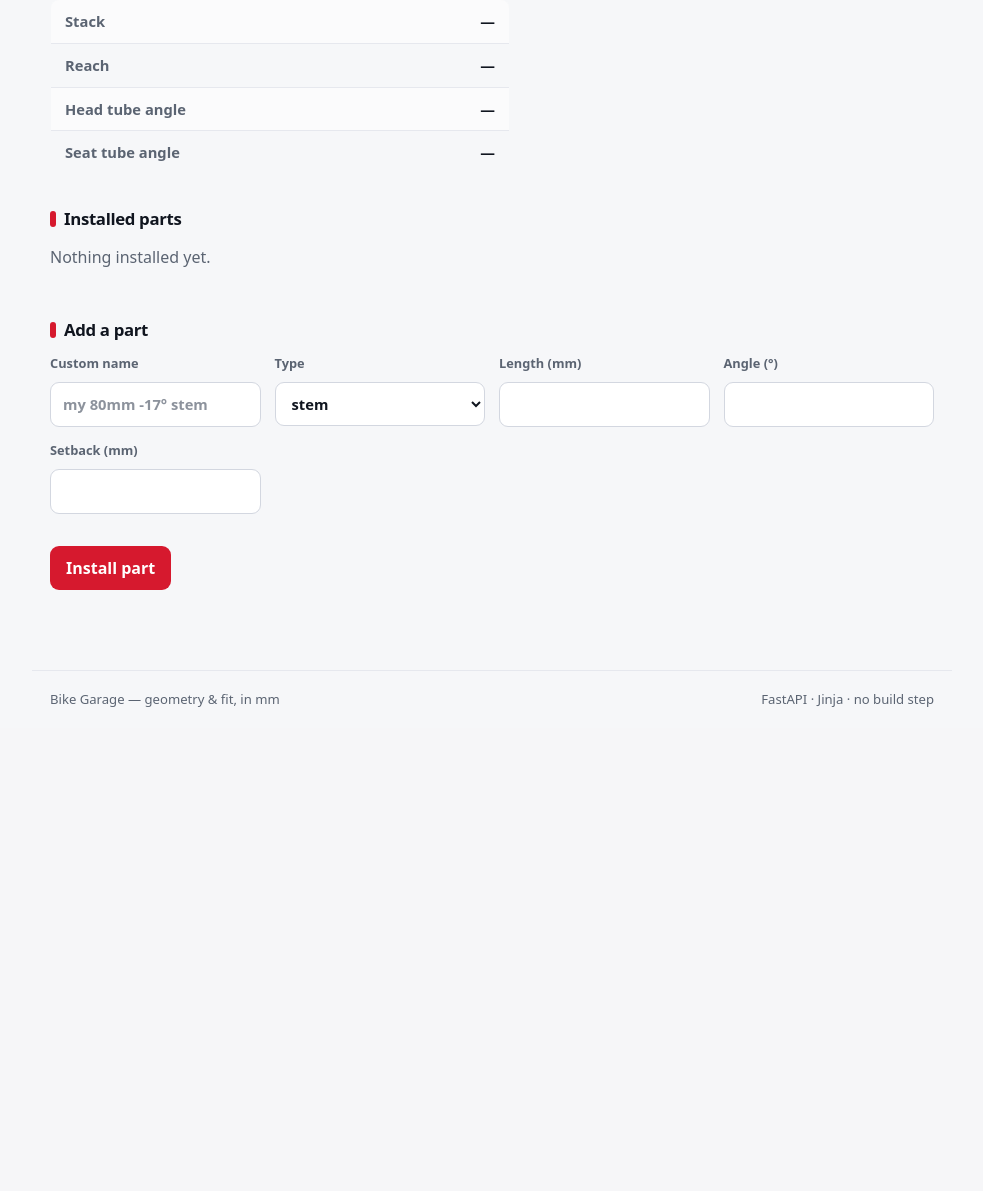
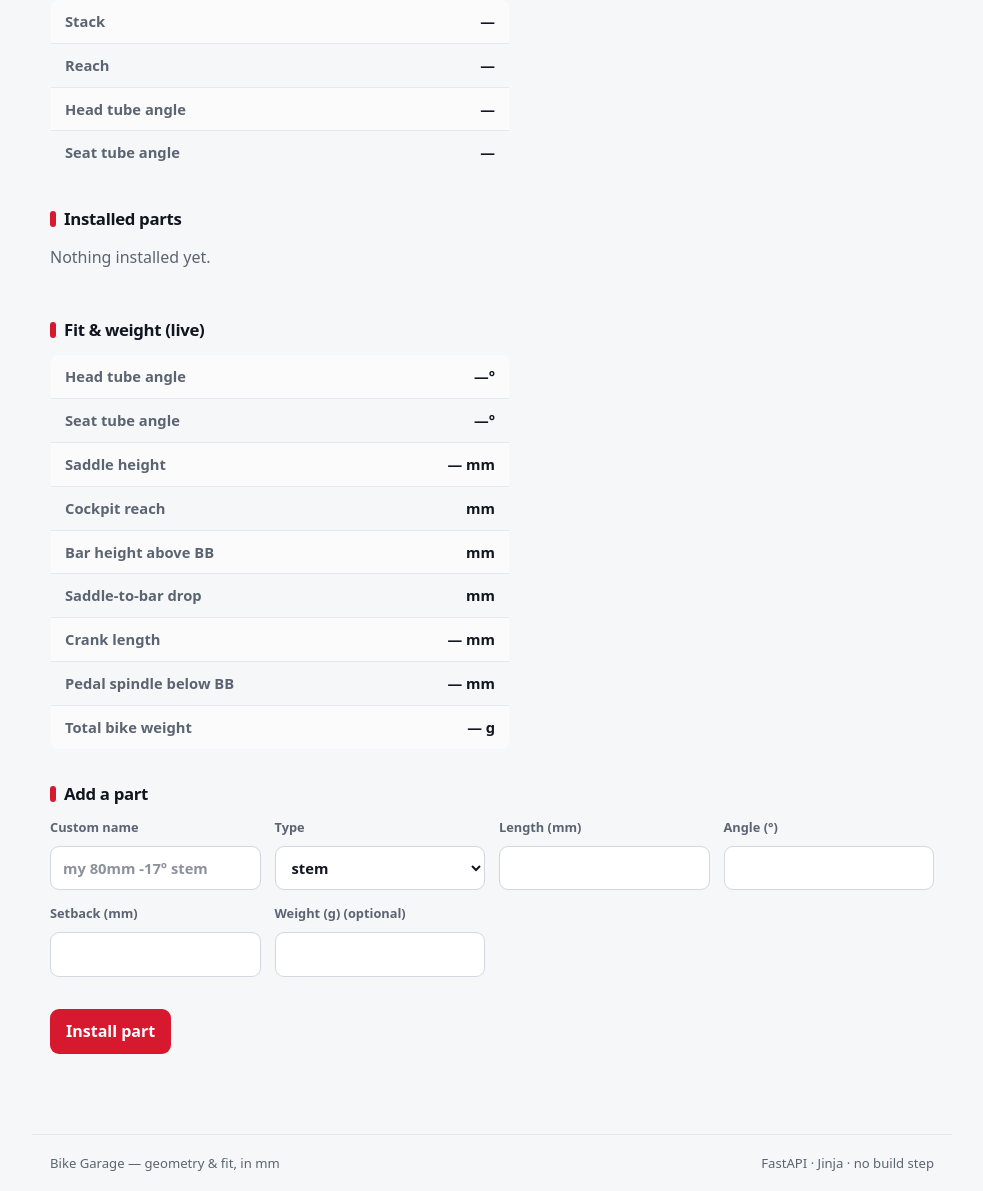
Before and after one commit to catoorange/bike-garage, a FastAPI app: template app/templates/bike_detail.html in a window 1280 px wide. Shown: the part 239-1430 px from the top of the page, without its empty margins (148-1131 px from the left). Before the commit the page ends 946 px from the top, so only its background shows below. Run offline with FastAPI, Linux system fonts and the light colour scheme; the template is opened without the code that fills it, so the values that code supplies are empty.

Commit message:
Checkpoint 2: saddle+crank metrics, stored total weight (bike + list view), optional part weight, angle inputs

```diff
--- a/app/main.py
+++ b/app/main.py
@@ -1,4 +1,3 @@
-from datetime import datetime, timezone
 from fastapi import FastAPI, Depends, Form, Request
 from fastapi.templating import Jinja2Templates
 from fastapi.staticfiles import StaticFiles
@@ -9,9 +8,9 @@
 from app.db import Base, engine, get_db
 from app.models import User, Bike, Part, BikePart
 from app.auth import hash_password, verify_password, get_current_user, NotAuthenticated
+from app.geometry import fit_metrics
 
 app = FastAPI(title="Bike Garage")
-# SessionMiddleware = the signed cookie that remembers "who is logged in".
 app.add_middleware(
     SessionMiddleware,
     secret_key="change-me-in-prod-but-fine-for-learning",
@@ -31,7 +30,7 @@
     return RedirectResponse(url="/login", status_code=302)
 
 
-# --- Auth routes (Phase 2) --------------------------------------------------
+# --- Auth (Phase 2) ---------------------------------------------------------
 @app.get("/register")
 def register_form(request: Request):
     return templates.TemplateResponse(request, "register.html")
@@ -39,19 +38,14 @@
 
 @app.post("/register")
 def do_register(
-    request: Request,
-    username: str = Form(...),
-    email: str = Form(...),
-    password: str = Form(...),
-    db: Session = Depends(get_db),
+    request: Request, username: str = Form(...), email: str = Form(...),
+    password: str = Form(...), db: Session = Depends(get_db),
 ):
     if db.query(User).filter(User.email == email).first():
-        return templates.TemplateResponse(
-            request, "register.html", {"error": "Email already registered"}
-        )
+        return templates.TemplateResponse(request, "register.html", {"error": "Email already registered"})
     user = User(username=username, email=email, password_hash=hash_password(password))
     db.add(user); db.commit(); db.refresh(user)
-    request.session["user_id"] = user.id          # log them straight in
+    request.session["user_id"] = user.id
     return RedirectResponse(url="/", status_code=302)
 
 
@@ -62,16 +56,12 @@
 
 @app.post("/login")
 def do_login(
-    request: Request,
-    email: str = Form(...),
-    password: str = Form(...),
+    request: Request, email: str = Form(...), password: str = Form(...),
     db: Session = Depends(get_db),
 ):
     user = db.query(User).filter(User.email == email).first()
     if not user or not verify_password(password, user.password_hash):
-        return templates.TemplateResponse(
-            request, "login.html", {"error": "Invalid email or password"}
-        )
+        return templates.TemplateResponse(request, "login.html", {"error": "Invalid email or password"})
     request.session["user_id"] = user.id
     return RedirectResponse(url="/", status_code=302)
 
@@ -82,12 +72,10 @@
     return RedirectResponse(url="/login", status_code=302)
 
 
-# --- Bikes + parts, scoped to the current user -----------------------------
+# --- Bikes + parts, scoped to current user ---------------------------------
 @app.get("/")
 def index(
-    request: Request,
-    user: User = Depends(get_current_user),
-    db: Session = Depends(get_db),
+    request: Request, user: User = Depends(get_current_user), db: Session = Depends(get_db),
 ):
     bikes = db.query(Bike).filter(Bike.user_id == user.id).all()
     return templates.TemplateResponse(request, "bikes/list.html", {"bikes": bikes})
@@ -95,19 +83,20 @@
 
 @app.post("/bikes")
 def create_bike(
-    request: Request,
-    brand: str = Form(...),
-    model: str = Form(...),
-    year: int | None = Form(None),
-    frame_size: str | None = Form(None),
-    stack: float | None = Form(None),
-    reach: float | None = Form(None),
-    user: User = Depends(get_current_user),
-    db: Session = Depends(get_db),
+    request: Request, brand: str = Form(...), model: str = Form(...),
+    year: int | None = Form(None), frame_size: str | None = Form(None),
+    stack: float | None = Form(None), reach: float | None = Form(None),
+    head_tube_angle: float | None = Form(None),   # <-- now accepted + forwarded
+    seat_tube_angle: float | None = Form(None),   # <-- now accepted + forwarded
+    seat_tube_length: float | None = Form(None),
+    saddle_height: float | None = Form(None),
+    total_weight: float | None = Form(None),       # renamed from frame_weight, stored as entered
+    user: User = Depends(get_current_user), db: Session = Depends(get_db),
 ):
     bike = Bike(
         user_id=user.id, brand=brand, model=model, year=year, frame_size=frame_size,
-        stack=stack, reach=reach,
+        stack=stack, reach=reach, head_tube_angle=head_tube_angle, seat_tube_angle=seat_tube_angle,
+        seat_tube_length=seat_tube_length, saddle_height=saddle_height, total_weight=total_weight,
     )
     db.add(bike); db.commit(); db.refresh(bike)
     return RedirectResponse(url=f"/bikes/{bike.id}", status_code=302)
@@ -115,34 +104,29 @@
 
 @app.get("/bikes/{bike_id}")
 def bike_detail(
-    bike_id: int,
-    request: Request,
-    user: User = Depends(get_current_user),
-    db: Session = Depends(get_db),
+    bike_id: int, request: Request,
+    user: User = Depends(get_current_user), db: Session = Depends(get_db),
 ):
     bike = db.query(Bike).filter(Bike.id == bike_id, Bike.user_id == user.id).first()
     if not bike:
         return RedirectResponse(url="/", status_code=302)
-    return templates.TemplateResponse(request, "bike_detail.html", {"bike": bike})
+    m = fit_metrics(bike, list(bike.installed_parts))
+    return templates.TemplateResponse(request, "bike_detail.html", {"bike": bike, "m": m})
 
 
 @app.post("/bikes/{bike_id}/parts")
 def add_part_to_bike(
-    bike_id: int,
-    name: str = Form(...),
-    ptype: str = Form(...),
-    length: float | None = Form(None),
-    angle: float | None = Form(None),
-    setback: float | None = Form(None),
-    user: User = Depends(get_current_user),
-    db: Session = Depends(get_db),
+    bike_id: int, name: str = Form(...), ptype: str = Form(...),
+    length: float | None = Form(None), angle: float | None = Form(None),
+    setback: float | None = Form(None), weight_g: float | None = Form(None),   # optional now
+    user: User = Depends(get_current_user), db: Session = Depends(get_db),
 ):
     bike = db.query(Bike).filter(Bike.id == bike_id, Bike.user_id == user.id).first()
     if not bike:
         return RedirectResponse(url="/", status_code=302)
     part = Part(
         user_id=user.id, name=name, ptype=ptype,
-        length=length, angle=angle, setback=setback,
+        length=length, angle=angle, setback=setback, weight_g=weight_g,
     )
     db.add(part); db.commit(); db.refresh(part)
     db.add(BikePart(bike_id=bike.id, part_id=part.id, quantity=1))
@@ -152,14 +136,10 @@
 
 @app.post("/parts/{part_id}/remove")
 def remove_part(
-    part_id: int,
-    bike_id: int = Form(...),
-    user: User = Depends(get_current_user),
-    db: Session = Depends(get_db),
+    part_id: int, bike_id: int = Form(...),
+    user: User = Depends(get_current_user), db: Session = Depends(get_db),
 ):
-    bp = db.query(BikePart).filter(
-        BikePart.part_id == part_id, BikePart.bike_id == bike_id
-    ).first()
+    bp = db.query(BikePart).filter(BikePart.part_id == part_id, BikePart.bike_id == bike_id).first()
     if bp:
         db.delete(bp); db.commit()
     return RedirectResponse(url=f"/bikes/{bike_id}", status_code=302)
--- a/app/templates/bike_detail.html
+++ b/app/templates/bike_detail.html
@@ -41,6 +41,21 @@
 </section>
 
 <section>
+  <h2>Fit &amp; weight (live)</h2>
+  <table class="geo">
+    <tr><th>Head tube angle</th><td>{{ bike.head_tube_angle or "—" }}°</td></tr>
+    <tr><th>Seat tube angle</th><td>{{ bike.seat_tube_angle or "—" }}°</td></tr>
+    <tr><th>Saddle height</th><td>{{ m.saddle_height or "—" }} mm</td></tr>
+    <tr><th>Cockpit reach</th><td>{{ m.cockpit_reach }} mm</td></tr>
+    <tr><th>Bar height above BB</th><td>{{ m.bar_y }} mm</td></tr>
+    <tr><th>Saddle-to-bar drop</th><td>{{ m.cockpit_drop if m.cockpit_drop is not none else "—" }} mm</td></tr>
+    <tr><th>Crank length</th><td>{{ m.crank_length or "—" }} mm</td></tr>
+    <tr><th>Pedal spindle below BB</th><td>{{ m.pedal_below_bb or "—" }} mm</td></tr>
+    <tr><th>Total bike weight</th><td>{{ m.total_weight or "—" }} g</td></tr>
+  </table>
+</section>
+
+<section>
   <h2>Add a part</h2>
   <form method="post" action="/bikes/{{ bike.id }}/parts" class="grid">
     <label>Custom name <input name="name" placeholder="my 80mm -17° stem" required></label>
@@ -54,6 +69,7 @@
     <label>Length (mm) <input type="number" step="0.1" name="length"></label>
     <label>Angle (°) <input type="number" step="0.1" name="angle"></label>
     <label>Setback (mm) <input type="number" step="0.1" name="setback"></label>
+    <label>Weight (g) (optional) <input type="number" step="0.1" name="weight_g"></label>
     <button class="full" type="submit">Install part</button>
   </form>
 </section>
--- a/app/templates/bikes/list.html
+++ b/app/templates/bikes/list.html
@@ -18,6 +18,7 @@
         <div class="badges">
           {% if b.year %}<span class="tag">{{ b.year }}</span>{% endif %}
           {% if b.frame_size %}<span class="tag">Size {{ b.frame_size }}</span>{% endif %}
+          {% if b.total_weight %}<span class="tag">{{ "%.1f"|format(b.total_weight / 1000) }} kg</span>{% endif %}
         </div>
       </a>
     </li>
@@ -34,6 +35,11 @@
     <label>Frame size <input name="frame_size" placeholder="M / 54cm…"></label>
     <label>Stack (mm) <input type="number" step="0.1" name="stack"></label>
     <label>Reach (mm) <input type="number" step="0.1" name="reach"></label>
+    <label>Saddle height (mm) <input type="number" step="0.1" name="saddle_height"></label>
+    <label>Seat tube length (mm) <input type="number" step="0.1" name="seat_tube_length"></label>
+    <label>Head tube angle (°) <input type="number" step="0.1" name="head_tube_angle"></label>
+    <label>Seat tube angle (°) <input type="number" step="0.1" name="seat_tube_angle"></label>
+    <label>Total bike weight (g) <input type="number" step="1" name="total_weight"></label>
     <button class="full" type="submit">Save bike</button>
   </form>
 </section>
```
Also changed, not shown: app/geometry.py (added, +46 -0 lines), app/models.py (+8 -0 lines).
